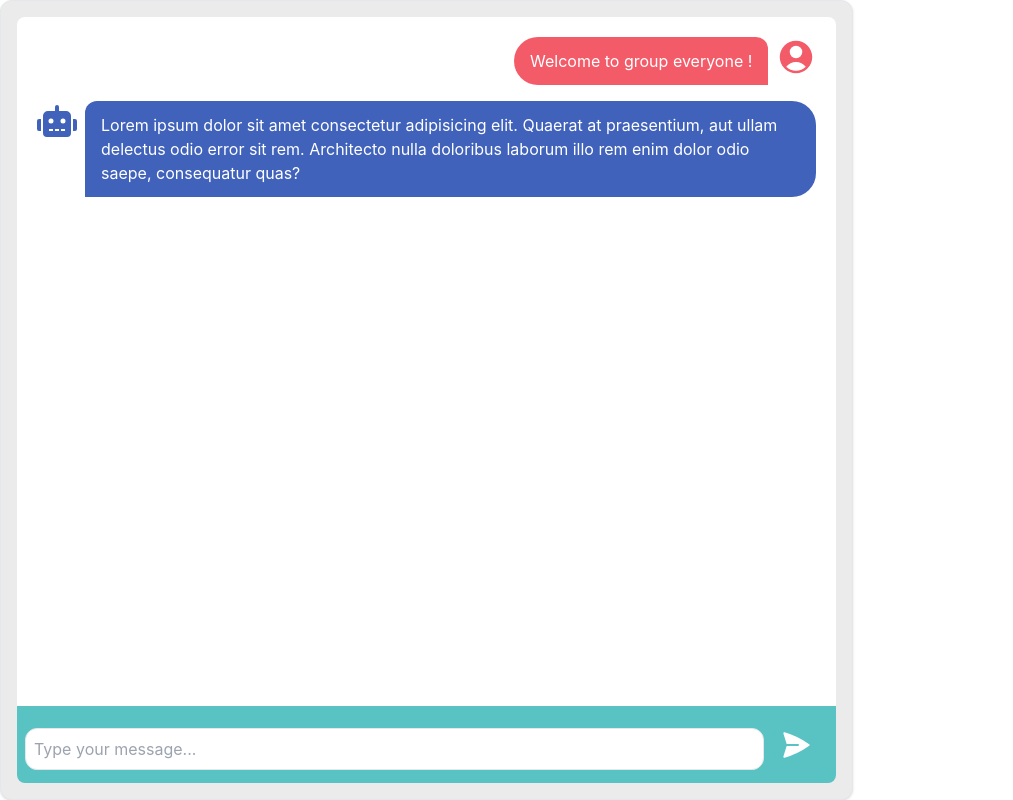
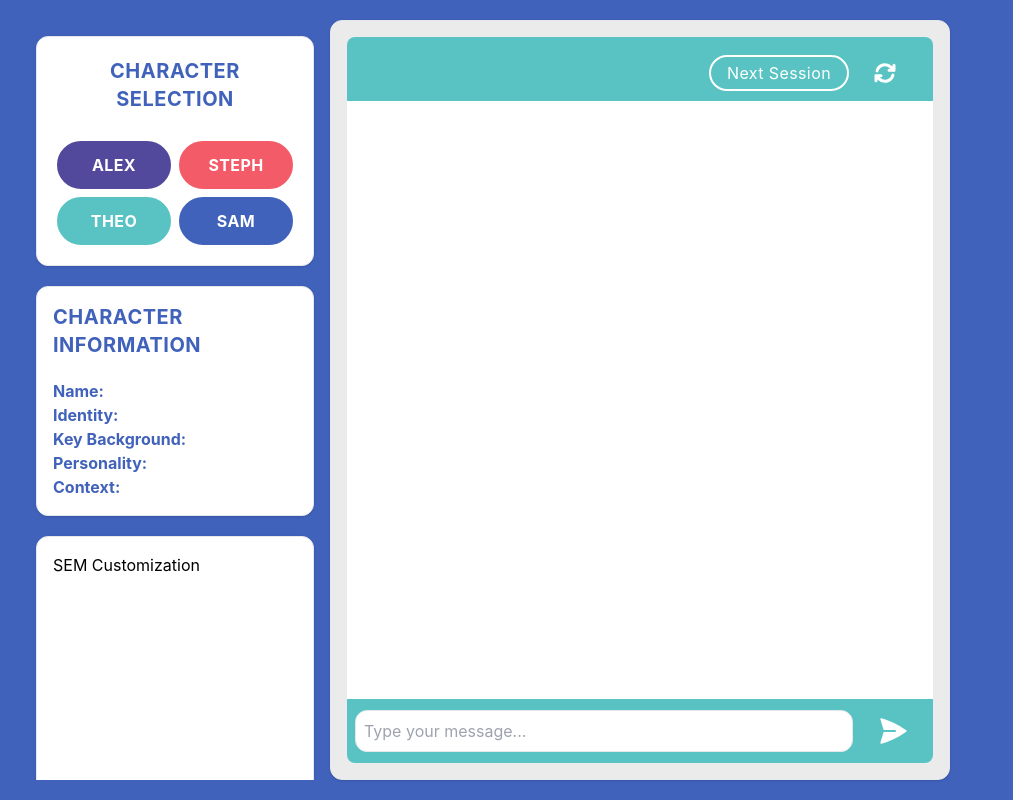
Before and after one commit to angelachencmu/multimodal-multiagent-adaptive-virtual-patients, a React (Create React App) app in the folder multimodal_adaptive_virtual_patient/frontend/: page / in a window 1280 px wide. Shown: the whole page, without its empty margins (0-1013 px from the left). Built offline with nearby package versions, Linux system fonts and the light colour scheme.

Commit message:
character selection

```diff
--- a/multimodal_adaptive_virtual_patient/frontend/src/App.js
+++ b/multimodal_adaptive_virtual_patient/frontend/src/App.js
@@ -1,11 +1,52 @@
+import React, { useState } from "react";
 import Chat from "./chat_components/chat";
+import CharacterProfile from "./chat_components/characterProfile";
 
 export default function App() {
+  // Shared state
+  const [messages, setMessages] = useState([]);
+  const [characterCard, setCharacterCard] = useState({
+    name: "",
+    identity: [],
+    keyBackground: [],
+    personality: "",
+    context: "",
+  });
+
+  // Change character and clear chat
+  const handleChangeCharacter = async (characterName) => {
+    try {
+      const response = await fetch(`${process.env.REACT_APP_API_URL}/change-character`, {
+        method: "POST",
+        headers: { "Content-Type": "application/json" },
+        body: JSON.stringify({ character: characterName }),
+      });
+
+      const data = await response.json();
+      setCharacterCard(data.characterCard);
+
+      // Clear chat and name on character switch
+      setMessages([]);
+    } catch (error) {
+      console.error("Error changing character:", error);
+    }
+  };
+
   return (
-    <div>
-      <div className="h-screen w-2/3">
-        <Chat />
+    <div className="flex bg-blue p-5 h-screen">
+      <div className="h-[95vh] w-1/4">
+        <CharacterProfile
+          changeCharacter={handleChangeCharacter}
+          characterCard={characterCard}
+        />
+      </div>
+      <div className="h-[95vh] w-1/2">
+        <Chat
+          messages={messages}
+          setMessages={setMessages}
+          name={characterCard.name}
+        />
       </div>
     </div>
-  )
+  );
 }
--- /dev/null
+++ b/multimodal_adaptive_virtual_patient/frontend/src/chat_components/characterProfile.js
@@ -0,0 +1,58 @@
+export default function CharacterProfile({ changeCharacter, characterCard }) {
+  return (
+    <div className="flex flex-col h-full p-4 w-full gap-5 overflow-y-auto">
+        <div className="flex-none flex flex-col border p-5 rounded-xl shadow bg-white w-full text-center">
+            <h1 className="text-blue uppercase font-bold tracking-wide mb-5 text-xl">Character Selection</h1>
+            <div className="flex gap-2">
+                <button
+                    onClick={() => changeCharacter("Alex")}
+                    className="mt-2 px-4 py-2 rounded-full bg-purple tracking-wide border-4 border-solid duration-300 border-purple text-white w-1/2 hover:tracking-wider hover:bg-white hover:text-purple"
+                >
+                <h2 className="uppercase font-bold">Alex</h2>
+                </button>
+                <button
+                    onClick={() => changeCharacter("Steph")}
+                    className="mt-2 px-4 py-2 rounded-full bg-coral tracking-wide border-4 border-solid duration-300 border-coral text-white w-1/2 hover:tracking-wider hover:bg-white hover:text-coral"
+                >
+                    <h2 className="uppercase font-bold">Steph</h2>
+                </button>
+            </div>
+            <div className="flex gap-2">
+                <button
+                    onClick={() => changeCharacter("Theo")}
+                    className="mt-2 px-4 py-2 rounded-full bg-teal tracking-wide border-4 border-solid duration-300 border-teal text-white w-1/2 hover:tracking-wider hover:bg-white hover:text-teal"
+                >
+                    <h2 className="uppercase font-bold">Theo</h2>
+                </button>
+                <button
+                    onClick={() => changeCharacter("Sam")}
+                    className="mt-2 px-4 py-2 rounded-full bg-blue tracking-wide border-4 border-solid duration-300 border-blue text-white w-1/2 hover:tracking-wider hover:bg-white hover:text-blue"
+                >
+                    <h2 className="uppercase font-bold">Sam</h2>
+                </button>
+            </div>
+        </div>
+        <div className="flex-none flex flex-col border p-4 rounded-xl shadow bg-white w-full text-blue">
+            <h1 className="text-blue uppercase font-bold tracking-wide mb-5 text-xl"> Character Information </h1>
+            <h2><strong>Name: </strong>{characterCard.name}</h2>
+            <h2><strong>Identity:</strong></h2>
+            <ul className="list-disc ml-5">
+            {characterCard.identity?.map((item, index) => (
+                <li key={index}>{item}</li>
+            ))}
+            </ul>
+            <h2><strong>Key Background:</strong></h2>
+            <ul className="list-disc ml-5">
+            {characterCard.keyBackground?.map((item, index) => (
+                <li key={index}>{item}</li>
+            ))}
+            </ul>
+            <h2><strong>Personality: </strong>{characterCard.personality}</h2>
+            <h2><strong>Context: </strong>{characterCard.context}</h2>
+        </div>
+        <div className="flex-none flex flex-col h-96 border p-4 rounded-xl shadow bg-white w-full">
+            SEM Customization
+        </div>
+    </div>
+  );
+}
--- a/multimodal_adaptive_virtual_patient/frontend/src/chat_components/chat.js
+++ b/multimodal_adaptive_virtual_patient/frontend/src/chat_components/chat.js
@@ -1,39 +1,94 @@
 import { PaperAirplaneIcon } from '@heroicons/react/24/solid';
 import { UserCircleIcon } from '@heroicons/react/24/solid';
 import { FaRobot } from 'react-icons/fa';
+import React, { useState } from "react";
 
-export default function Chat() {
+export default function Chat({ messages, setMessages, name, setName }) {
+  const [input, setInput] = useState("");
+  const [isTyping, setIsTyping] = useState(false);
+
+  const sendMessage = async () => {
+    if (!input.trim()) return;
+
+    const userMessage = { role: "user", content: input };
+    setMessages((prev) => [...prev, userMessage]);
+    setInput("");
+
+    try {
+      setIsTyping(true);
+      const response = await fetch(`${process.env.REACT_APP_API_URL}/chat`, {
+        method: "POST",
+        headers: { "Content-Type": "application/json" },
+        body: JSON.stringify({ message: input }),
+      });
+
+      const data = await response.json();
+      const botMessage = { role: "assistant", content: data.reply };
+      setMessages((prev) => [...prev, botMessage]);
+    } catch (error) {
+      console.error("Failed to fetch:", error);
+    } finally {
+      setIsTyping(false);
+    }
+  };
+
   return (
-    <div className="border p-4 rounded-xl shadow bg-lightGray w-full h-full">
-        <div className="bg-white p-5 h-[90%] overflow-y-auto rounded-t-lg">
-            <div class="flex justify-end mb-4 w-auto">
+        <div className="flex flex-col h-full border p-4 rounded-xl shadow bg-lightGray w-full">
+            <div className='h-16 bg-teal p-5 flex gap-5 items-center rounded-t-lg justify-between items-center'>
+                <h1 className='text-white uppercase font-bold tracking-wide'>{name}</h1>
+                <div className='flex items-center justify-center gap-2'>
+                    <button
+                    className="mt-2 px-4 py-1 rounded-full bg-teal tracking-wide border-2 border-solid duration-300 border-white text-white hover:tracking-wider hover:bg-white hover:text-teal"
+                >Next Session</button>
+                    <button
+                        className="mt-2 px-4 py-1 duration-300"
+                    >
+                        <svg xmlns="http://www.w3.org/2000/svg" fill="none" viewBox="0 0 24 24" strokeWidth={3} stroke="white" className="size-6">
+                            <path strokeLinecap="round" strokeLinejoin="round" d="M16.023 9.348h4.992v-.001M2.985 19.644v-4.992m0 0h4.992m-4.993 0 3.181 3.183a8.25 8.25 0 0 0 13.803-3.7M4.031 9.865a8.25 8.25 0 0 1 13.803-3.7l3.181 3.182m0-4.991v4.99" />
+                        </svg>
+                    </button>
+                </div>
+            </div>
+            <div className="flex-1 overflow-y-auto bg-white p-5">
+                {messages.map((msg, index) => (
                     <div
-                class="mr-2 py-3 px-4 bg-coral rounded-bl-3xl rounded-tl-3xl rounded-tr-xl text-white"
+                    key={index}
+                    className={`flex mb-4 ${msg.role === "user" ? "justify-end" : "justify-start"}`}
                     >
-                Welcome to group everyone !
+                    {msg.role === "user" ? (
+                        <>
+                        <div className="mr-2 py-3 px-4 bg-coral rounded-bl-3xl rounded-tl-3xl rounded-tr-xl text-white max-w-[70%]">
+                            {msg.content}
                         </div>
                         <UserCircleIcon className="flex-shrink-0 h-10 w-10 text-coral" />
+                        </>
+                    ) : (
+                        <>
+                        <FaRobot className="flex-shrink-0 h-10 w-10 text-blue" />
+                        <div className="ml-2 py-3 px-4 bg-blue rounded-br-3xl rounded-tr-3xl rounded-tl-xl text-white max-w-[70%]">
+                            {msg.content}
                         </div>
-            <div class="flex justify-start mb-4">
-                <FaRobot className="flex-shrink-0 h-10 w-10 text-blue" />
-                <div
-                    class="ml-2 py-3 px-4 bg-blue rounded-br-3xl rounded-tr-3xl rounded-tl-xl text-white"
-                >
-                    Lorem ipsum dolor sit amet consectetur adipisicing elit. Quaerat
-                    at praesentium, aut ullam delectus odio error sit rem. Architecto
-                    nulla doloribus laborum illo rem enim dolor odio saepe,
-                    consequatur quas?
+                        </>
+                    )}
                     </div>
+                ))}
             </div>
-        </div>
-        <div className="flex bg-teal p-2 items-center justify-center rounded-b-lg h-[10%]">
+            {isTyping && (
+            <div className="italic text-gray-500 ml-2 p-2">{name} is typing...</div>
+            )}
+            <div className="flex items-center bg-teal p-2 rounded-b-lg">
                 <input
                     type="text"
                     placeholder="Type your message..."
-            className="border mt-2 p-2 w-full rounded-xl"
+                    value={input}
+                    onChange={(e) => setInput(e.target.value)}
+                    onKeyDown={(e) => e.key === 'Enter' && sendMessage()}
+                    className="border p-2 w-full rounded-xl"
                 />
                 <button
-                className={`px-4 py-2 rounded }`}>
+                    onClick={sendMessage}
+                    className="ml-2 px-4 py-2 rounded"
+                >
                     <PaperAirplaneIcon className="h-8 w-8 text-white" />
                 </button>
             </div>
```
Also changed, not shown: 1 other file (tests, documents, lock files or other folders). Lines whose indentation alone changed are shown as unchanged.
